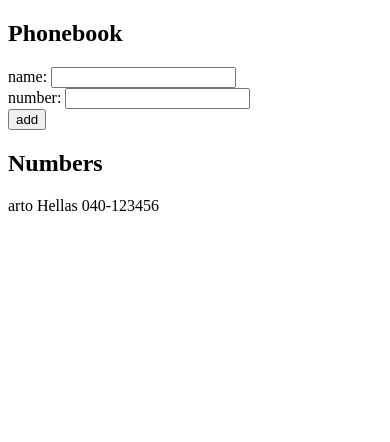
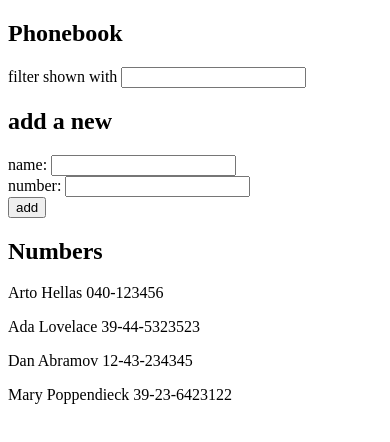
Before and after one commit to huzwares/fullstackopen, a React (Create React App) app in the folder part2/phonebook/: page / in a window 390 px wide. Shown: the top 442 px of the page. Built offline with nearby package versions, Linux system fonts and the light colour scheme.

Commit message:
2.9*: The Phonebook Step4

```diff
--- a/part2/phonebook/src/App.js
+++ b/part2/phonebook/src/App.js
@@ -1,26 +1,34 @@
 import { useState } from 'react';
 
 const App = () => {
-	const [persons, setPersons] = useState(
-		[{ name: 'arto Hellas', number: '040-123456' }]
-	)
+	const [persons, setPersons] = useState([
+		{ name: 'Arto Hellas', number: '040-123456', id: 1 },
+		{ name: 'Ada Lovelace', number: '39-44-5323523', id: 2 },
+		{ name: 'Dan Abramov', number: '12-43-234345', id: 3 },
+		{ name: 'Mary Poppendieck', number: '39-23-6423122', id: 4 }
+	])
 	const [newName, setNewName] = useState('')
 	const [newNumber, setNewNumber] = useState('')
-
+	const [showSearch, setShowSearch] = useState(persons)
 	const handleNameChange = (event) => {
 		setNewName(event.target.value)
 	}
 	const handleNumberChange = (event) => {
 		setNewNumber(event.target.value)
 	}
+	const handleSearch = (event) => {
+		setShowSearch(persons.filter(person => person.name.toLowerCase().includes(event.target.value.toLowerCase())))
+	}
 	const addNewName = (event) => {
 		event.preventDefault()
 		if (!persons.map(person => person.name).includes(newName)) {
 			const nameObject = {
 				name: newName,
-				number: newNumber
+				number: newNumber,
+				id: persons.at(-1).id + 1
 			}
 			setPersons(persons.concat(nameObject))
+			setNewNumber('')
 			setNewName('')
 		} else {
 			alert(`${newName} is already added to phonebook`)
@@ -30,6 +38,8 @@ const App = () => {
 	return (
 		<div>
 			<h2>Phonebook</h2>
+			<p>filter shown with <input onChange={handleSearch} /></p>
+			<h2>add a new</h2>
 			<form onSubmit={addNewName}>
 				<div>
 					name: <input value={newName} onChange={handleNameChange} />
@@ -42,7 +52,7 @@ const App = () => {
 				</div>
 			</form>
 			<h2>Numbers</h2>
-			{persons.map(person => <p key={person.name}>{person.name} {person.number}</p>)}
+			{showSearch.map(person => <p key={person.id}>{person.name} {person.number}</p>)}
 		</div>
 	)
 }
```
